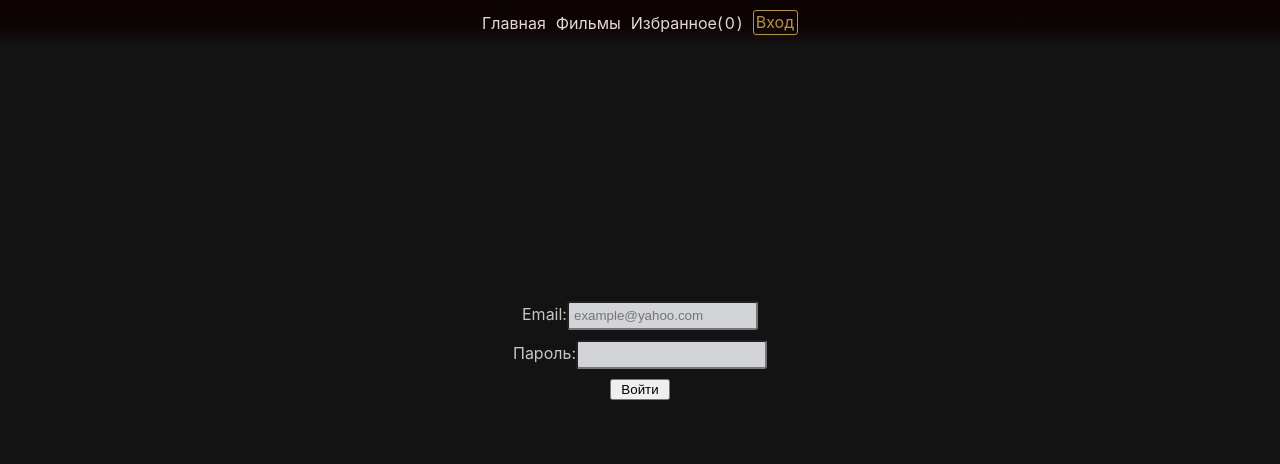
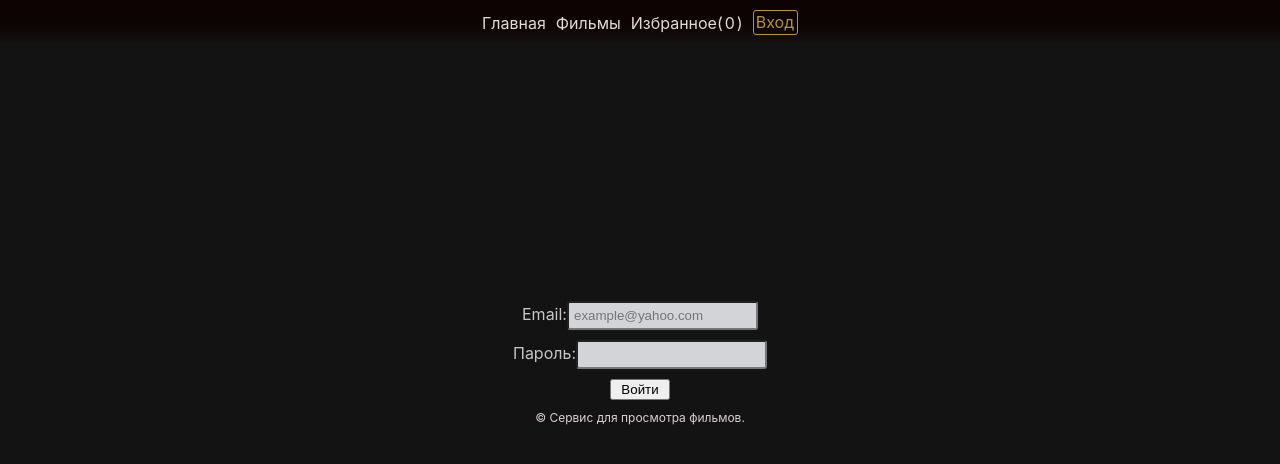
Before and after one commit to KirItPro/watchCinema, a React (Create React App) app: page /login in a window 1280 px wide. Shown: the top 464 px of the page. Built offline with nearby package versions, Linux system fonts and the light colour scheme; no server answers; a web font is replaced by a local one.

Commit message:
added footer

```diff
--- a/src/App.js
+++ b/src/App.js
@@ -7,6 +7,7 @@ import Promo from './component/promo/Promo';
 import FavoritesBlock from './component/favorites-block/favorites';
 import FilmInfo from './component/filmInfo/FilmInfo';
 import Login from './component/login/login';
+import Footer from './component/footer/footer';
 
 function App() {
   const dataURL = 'https://yts.mx/api/v2/list_movies.json?limit=50';
@@ -16,7 +17,6 @@ function App() {
     axios.get(dataURL)
       .then(responce => {
         setMovies(responce.data.data.movies);
-        // console.log(responce.data.data.movies)
       })
       .catch((error) => {
         console.error('Ошибка здесь!' + error)
@@ -36,6 +36,7 @@ function App() {
         <Route path='/favorites' element={<FavoritesBlock />} />
         <Route path='/login' element={<Login />} />
       </Routes>
+      <Footer/>
     </>
   );
 }
--- a/src/component/filmInfo/FilmInfo.js
+++ b/src/component/filmInfo/FilmInfo.js
@@ -17,10 +17,13 @@ function FilmInfo() {
                 }}>
                 <div className="film-left-part">
                     <h2 className='film-title'>{film.title_long}</h2>
-                    <p className="film-synopsis">{film.synopsis.length > 600 ? film.synopsis.slice(0, 600)+' ...' : film.synopsis}</p>
+                    <p className="film-synopsis">{film.synopsis.length > 600
+                        ? film.synopsis.slice(0, 600)+' ...'
+                        : film.synopsis}</p>
                     <div className="film-rating">{'Рейтинг: ' + film.rating}</div>
                     <div className="film-genres">{'Жанр: ' + film.genres.join(', ')}</div>
-                    <Link className="film-btn-download" to={film.torrents[1].url} >СКАЧАТЬ</Link>
+                    {console.log(film.torrents)}
+                  <Link className="film-btn-download" to={film.torrents[0].url} >СКАЧАТЬ</Link>
                 </div>
                 <img className="film-poster" src={film.medium_cover_image} alt='poster' />
             </div>
--- a/src/component/filmInfo/filmInfo.css
+++ b/src/component/filmInfo/filmInfo.css
@@ -18,7 +18,7 @@
     background-size: cover;
 }
 .film-left-part {
-    height: 50vh;
+    min-height: 50vh;
     min-width: 55vw;
     margin: auto 0;
     padding: 10px;
--- a/src/component/films-all/films-all.css
+++ b/src/component/films-all/films-all.css
@@ -1,3 +1,6 @@
+main {
+  min-height: 60vh;
+}
 .films-list {
     display: grid;
     justify-content: center;
--- a/src/component/films-all/films-all.js
+++ b/src/component/films-all/films-all.js
@@ -12,36 +12,38 @@ export default function FilmsAll({ dataAllFilms }) {
     useEffect(() => {
         dataAllFilms ? setNextBtnClass('films-btn') : setNextBtnClass('none');
         console.log('hhh')
-    },[dataAllFilms])
+    }, [dataAllFilms])
     function nextList(e) {
         e.preventDefault();
         setPage(page + 8);
-        dataAllFilms.slice(page+8, page+16).length < 8 ? setNextBtnClass('none'): setNextBtnClass('films-btn');
+        dataAllFilms.slice(page + 8, page + 16).length < 8 ? setNextBtnClass('none') : setNextBtnClass('films-btn');
         setPrevBtnClass('films-btn');
     }
     function prevList(e) {
         e.preventDefault();
         setPage(page - 8);
-        page <= 8 ? setPrevBtnClass('none'): setPrevBtnClass('films-btn');
+        page <= 8 ? setPrevBtnClass('none') : setPrevBtnClass('films-btn');
         setNextBtnClass('films-btn')
     }
 
     return (
+        <main>
+            {dataAllFilms ?
                 <div className="films">
                     <div className="films-list">
-                {dataAllFilms ?
-                    dataAllFilms.slice(page, page+8).map(data => (
-                        <FilmCard dataFilm={data} key={data.title} />)) :
+                        {dataAllFilms.slice(page, page + 8).map(data => (
+                            <FilmCard dataFilm={data} key={data.title} />))}
+                    </div>
+                </div>
+                :
                 <div className='films-spin'>
                     <p className='films-text_spin'>{'Загрузка...'}</p>
                     <img src={SPIN} alt='spin' />
                 </div>}
-            </div>
             <div className='films-btns'>
                 <button onClick={prevList} className={btnPrevClass}>Назад</button>
                 <button onClick={nextList} className={btnNextClass}>Дальше</button>
             </div>
-        </div>
-
+        </main>
     )
 }
--- /dev/null
+++ b/src/component/footer/footer.css
@@ -0,0 +1,8 @@
+footer {
+    margin: 10px auto;
+    display: flex;
+    justify-content: center;
+    align-items: center;
+    color: rgb(219, 208, 208);
+    font-size: 12px;
+}
--- /dev/null
+++ b/src/component/footer/footer.js
@@ -0,0 +1,11 @@
+import './footer.css';
+
+export default function Footer() {
+    return (
+        <footer>
+            <p className="footer-text">
+                © Сервис для просмотра фильмов.
+            </p>
+        </footer>
+    )
+}
```
Lines whose indentation alone changed are shown as unchanged.
